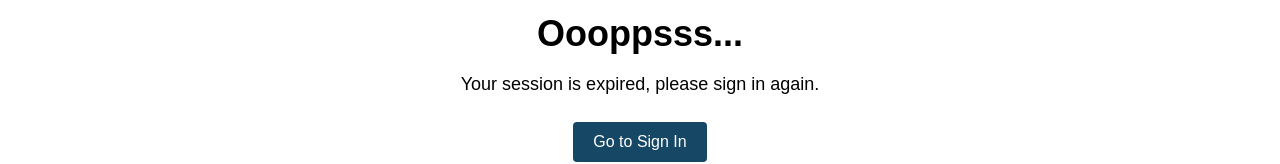
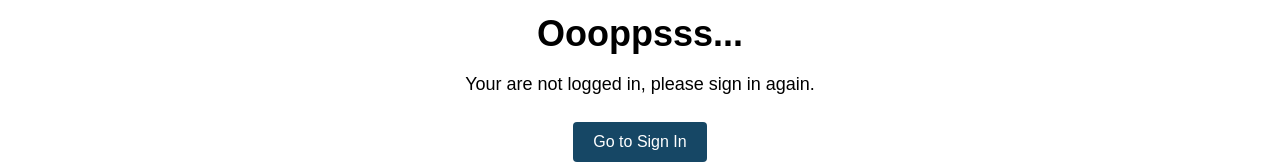
Before and after one commit to FSWAND-KM-6-C2-Final-Project/FE-AirSeat, a React (Create React App) app: page /restricted in a window 1280 px wide. Shown: the part 546-710 px from the top of the page. Built offline with nearby package versions, Linux system fonts and the light colour scheme.

Commit message:
Update message in restricted page

```diff
--- a/src/pages/UnauthenticatePage.jsx
+++ b/src/pages/UnauthenticatePage.jsx
@@ -14,7 +14,7 @@ const UnauthenticatePage = () => {
         />
         <h1 className="text-4xl font-bold">Oooppsss...</h1>
         <p className="text-lg mt-4">
-          Your session is expired, please sign in again.
+          Your are not logged in, please sign in again.
         </p>
         <Link
           to="/sign-in"
```
